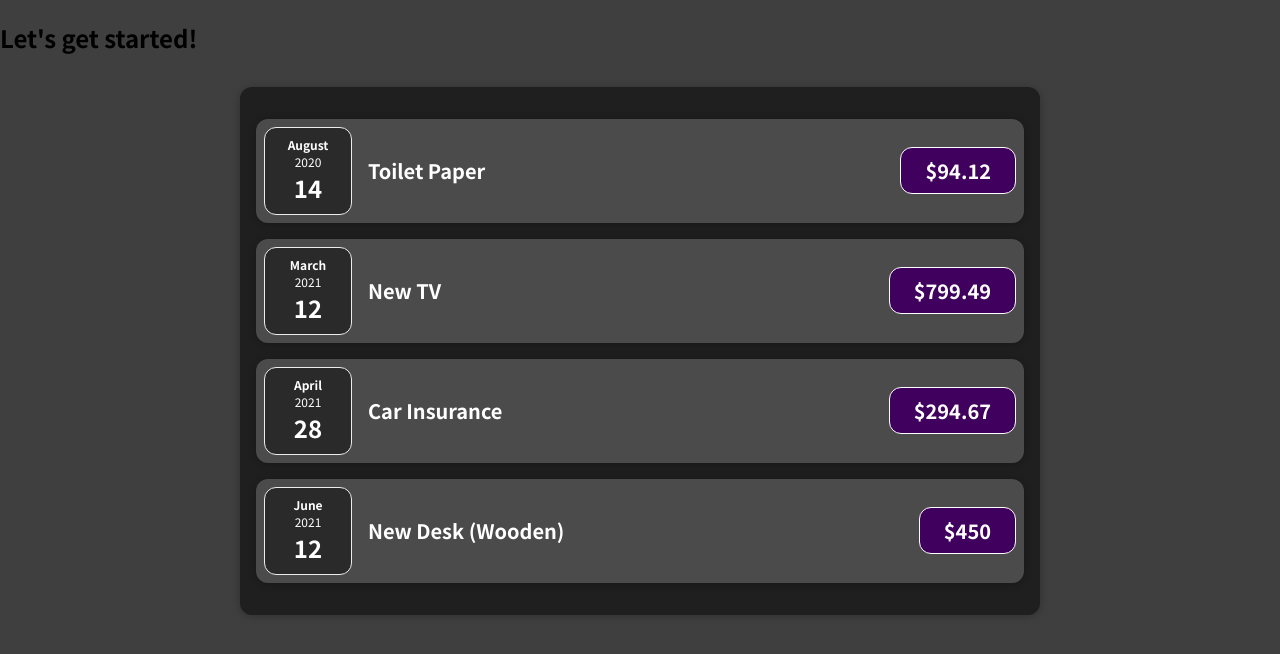
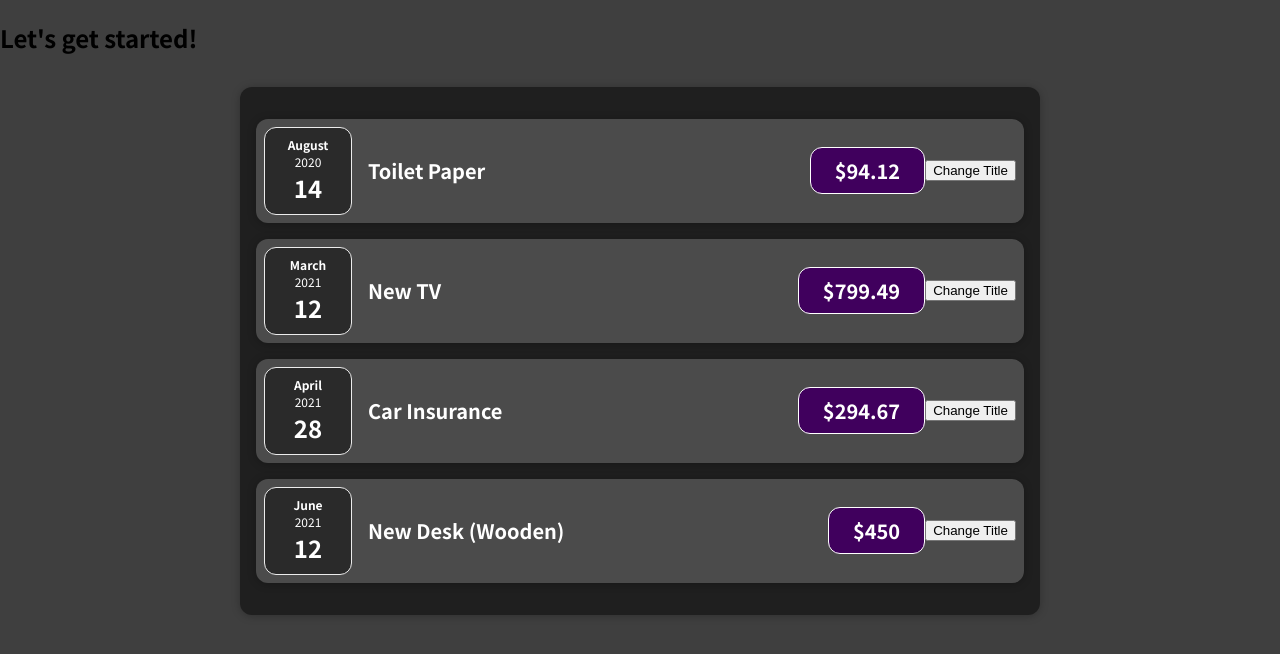
Before and after one commit to himIoT19/react_complete_guide, a React (Create React App) app: page / in a window 1280 px wide. Shown: the top 654 px of the page. Built offline with nearby package versions, Linux system fonts and the light colour scheme.

Commit message:
Listening to Events & working with Event handlers.

```diff
--- a/src/components/Expenses/ExpenseItem.js
+++ b/src/components/Expenses/ExpenseItem.js
@@ -5,6 +5,11 @@ import Card from "../UI/Card";
 import "./ExpenseItem.css";
 
 const ExpenseItem = (props) => {
+  // Attached to event-listener => "onClick"
+  const clickHandler = () => {
+    console.log("Clicked!!!");
+  };
+
   return (
     <Card className="expense-item">
       <ExpenseDate date={props.date} />
@@ -12,6 +17,7 @@ const ExpenseItem = (props) => {
         <h2>{props.title}</h2>
         <div className="expense-item__price">${props.amount}</div>
       </div>
+      <button onClick={clickHandler}>Change Title</button>
     </Card>
   );
 };
```
